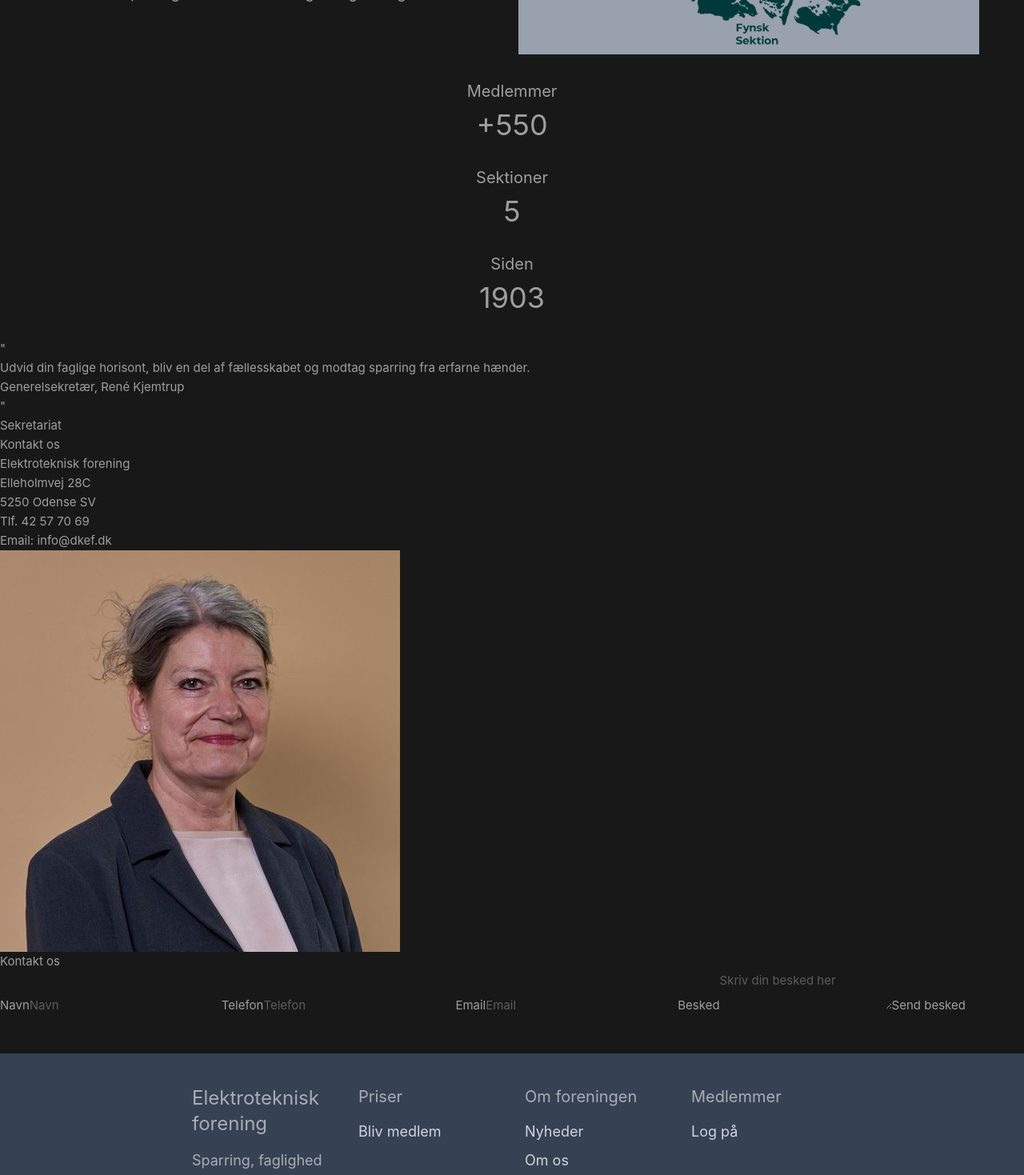
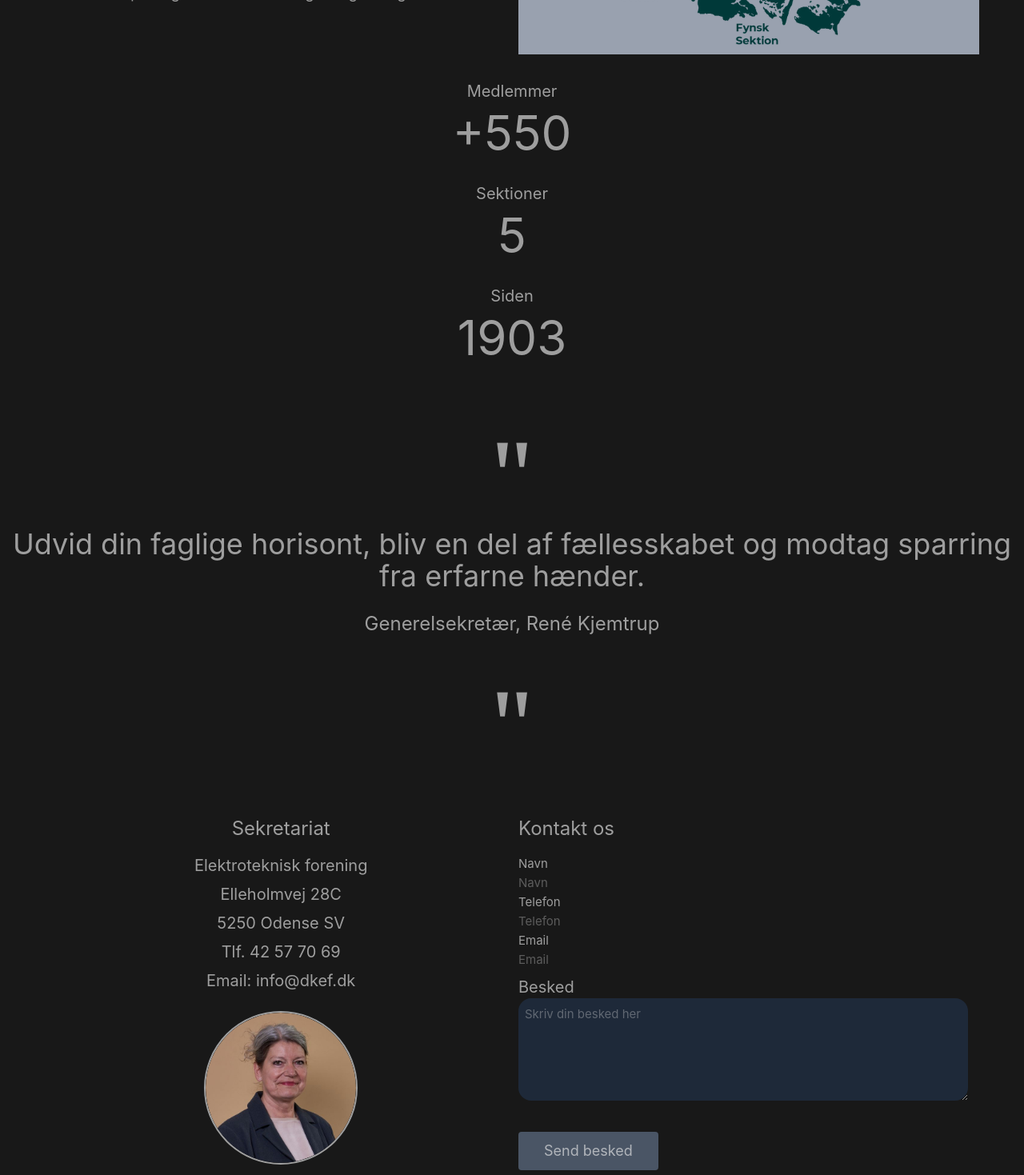
Before and after one commit to AndersBjerregaard/dkef, a Vue app in the folder src/dkef-vue/: page /about in a window 1280 px wide. Shown: the part 600-2069 px from the top of the page at 80% size. Built offline with nearby package versions, Linux system fonts and the light colour scheme.

Commit message:
beautiful about page

```diff
--- a/src/dkef-vue/src/components/AboutComponent.vue
+++ b/src/dkef-vue/src/components/AboutComponent.vue
@@ -39,47 +39,87 @@
         <h2 class="text-xl">Medlemmer</h2>
       </div>
       <div class="flex justify-center items-center text-center pb-8">
-        <h1 class="text-4xl">+550</h1>
+        <h1 class="text-6xl">+550</h1>
       </div>
       <div class="flex justify-center items-center text-center pb-2">
         <h2 class="text-xl">Sektioner</h2>
       </div>
       <div class="flex justify-center items-center text-center pb-8">
-        <h1 class="text-4xl">5</h1>
+        <h1 class="text-6xl">5</h1>
       </div>
       <div class="flex justify-center items-center text-center pb-2">
         <h2 class="text-xl">Siden</h2>
       </div>
       <div class="flex justify-center items-center text-center pb-8">
-        <h1 class="text-4xl">1903</h1>
+        <h1 class="text-6xl">1903</h1>
       </div>
-      <h1>"</h1>
-      <h1>Udvid din faglige horisont, bliv en del af fællesskabet og modtag sparring fra erfarne hænder.</h1>
-      <h2>Generelsekretær, René Kjemtrup</h2>
-      <h1>"</h1>
+      <div class="flex-row py-12">
+        <div class="flex justify-center items-center text-center">
+          <h1 class="text-9xl font-serif">"</h1>
+        </div>
+        <div class="flex justify-center items-center text-center pb-6">
+          <h1 class="text-4xl">Udvid din faglige horisont, bliv en del af fællesskabet og modtag sparring fra erfarne
+            hænder.</h1>
+        </div>
+        <div class="flex justify-center items-center text-center pb-12">
+          <h2 class="text-2xl">Generelsekretær, René Kjemtrup</h2>
+        </div>
+        <div class="flex justify-center items-center text-center">
+          <h1 class="text-9xl font-serif">"</h1>
+        </div>
+      </div>
     </div>
-    <div>
-      <div>
-        <h1>Sekretariat</h1>
-        <h1>Kontakt os</h1>
-        <h3>Elektroteknisk forening</h3>
-        <h3>Elleholmvej 28C</h3>
-        <h3>5250 Odense SV</h3>
-        <h3>Tlf. 42 57 70 69</h3>
-        <h3>Email: info@dkef.dk</h3>
-        <img src="@/assets/secretary.jpg" alt="secretary">
+    <div class="flex justify-center items-center px-4 gap-x-4 pb-12">
+      <div class="w-[45%] h-96">
+        <div class="flex justify-center items-center text-center">
+          <h1 class="text-2xl pb-4">Sekretariat</h1>
+        </div>
+        <div class="flex justify-center items-center text-center">
+          <h3 class="text-xl pb-2">Elektroteknisk forening</h3>
+        </div>
+        <div class="flex justify-center items-center text-center">
+          <h3 class="text-xl pb-2">Elleholmvej 28C</h3>
+        </div>
+        <div class="flex justify-center items-center text-center">
+          <h3 class="text-xl pb-2">5250 Odense SV</h3>
+        </div>
+        <div class="flex justify-center items-center text-center">
+          <h3 class="text-xl pb-2">Tlf. 42 57 70 69</h3>
+        </div>
+        <div class="flex justify-center items-center text-center pb-4">
+          <h3 class="text-xl pb-2">Email: info@dkef.dk</h3>
+        </div>
+        <div class="flex justify-center items-center text-center">
+          <div class="h-48 w-48 border-2 rounded-full overflow-hidden">
+            <img class="h-full w-full object-cover rounded-full" src="@/assets/secretary.jpg" alt="secretary">
+          </div>
+        </div>
       </div>
-      <div>
-        <h1>Kontakt os</h1>
+      <div class="w-[45%] flex-row h-96">
+        <h1 class="text-2xl pb-4">Kontakt os</h1>
         <label for="name_input">Navn</label>
+        <br>
         <input id="name_input" name="name_input" placeholder="Navn" type="text">
+        <br>
         <label for="phone_input">Telefon</label>
+        <br>
         <input id="phone_input" name="phone_input" placeholder="Telefon" type="text">
+        <br>
         <label for="email_input">Email</label>
+        <br>
         <input id="email_input" name="email_input" placeholder="Email" type="email">
-        <label for="message_input">Besked</label>
-        <textarea id="message_input" name="message_input" placeholder="Skriv din besked her"></textarea>
-        <input type="submit" value="Send besked">
+        <br>
+        <div class="py-2">
+          <label class="text-xl" for="message_input">Besked</label>
+          <br>
+          <textarea class="w-full h-32 bg-gray-800 border-0 rounded-2xl p-2" id="message_input" name="message_input"
+            placeholder="Skriv din besked her"></textarea>
+        </div>
+        <br>
+        <div>
+          <input class="flex justify-center rounded bg-gray-600 h-12 px-8 cursor-pointer hover:bg-gray-800 text-lg"
+            type="submit" value="Send besked">
+        </div>
       </div>
     </div>
   </div>
```
